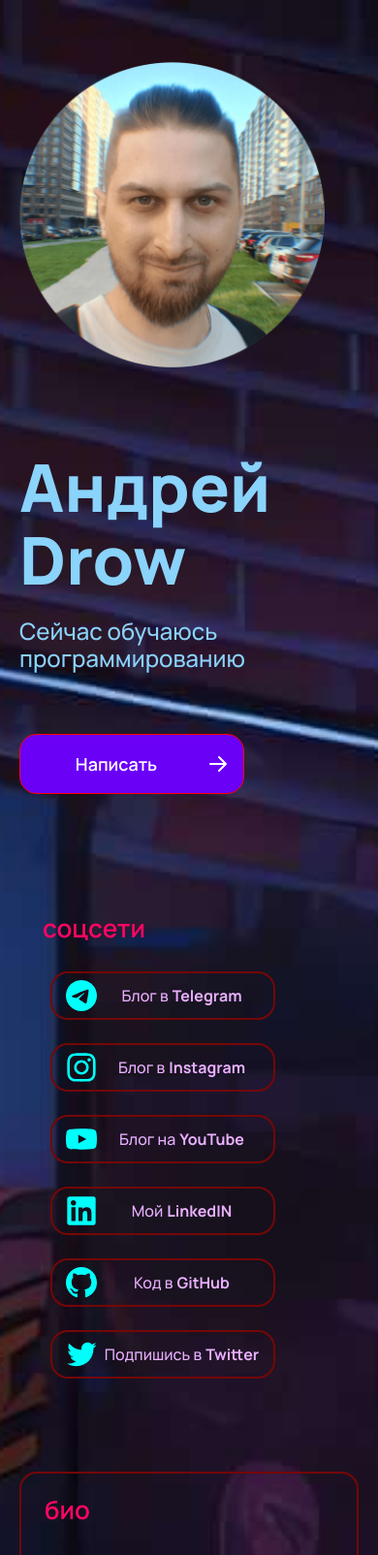
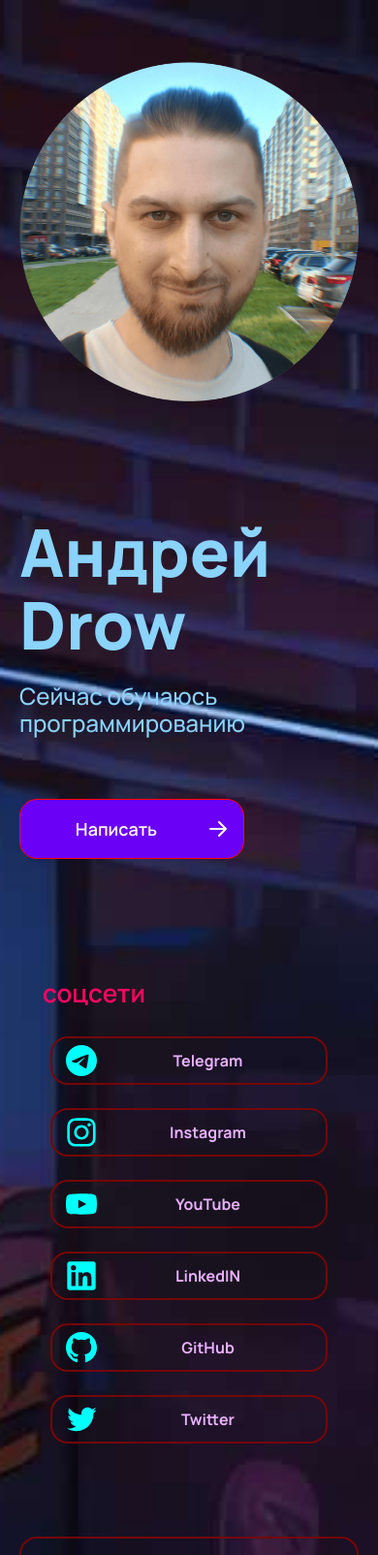
Before and after one commit to Drowh/portfolio-site, a plain HTML site: page index.html in a window 390 px wide. Shown: the top 1604 px of the page at 97% size. Drawn offline with Linux system fonts and the light colour scheme.

Commit message:
add adaptiv

```diff
--- a/index.html
+++ b/index.html
@@ -13,7 +13,7 @@
     <link rel="preconnect" href="https://fonts.gstatic.com" crossorigin>
     <link href="https://fonts.googleapis.com/css2?family=Arimo:ital,wght@0,400..700;1,400..700&display=swap"
         rel="stylesheet">
-    <title>About me</title>
+    <title>Andre Drow</title>
 </head>
 
 <body>
@@ -45,40 +45,40 @@
                         <a href="https://t.me/it_s_null9" target="_blank" class="social-link main-border">
                             <img src="./icons/Telegram.svg" alt="Telegram" class="social-icon">
                             <span class="social-name">
-                                <div>Блог в</div> <strong>Telegram</strong>
+                                <div class="hidden-480">Блог в</div> <strong>Telegram</strong>
                             </span>
                         </a>
                         <a href="https://www.instagram.com/andrey_pro_it?igsh=MTlta2FlamNya25ydw==" target="_blank"
                             class="social-link main-border">
                             <img src="./icons/Instagram.svg" alt="Instagram" class="social-icon">
                             <span class="social-name">
-                                <div>Блог в</div> <strong>Instagram</strong>
+                                <div class="hidden-480">Блог в</div> <strong>Instagram</strong>
                             </span>
                         </a>
                         <a href="https://www.youtube.com/channel/UCXzzHybthCVJryOlMhcjQ9Q" target="_blank"
                             class="social-link main-border">
                             <img src="./icons/YouTube.svg" alt="YouTube" class="social-icon">
                             <span class="social-name">
-                                <div>Блог на</div> <strong>YouTube</strong>
+                                <div class="hidden-480">Блог на</div> <strong>YouTube</strong>
                             </span>
                         </a>
                         <a href="./NoConnect.html" target="_blank" class="social-link main-border">
                             <img src="./icons/LinkedIN.svg" alt="LinkedIN" class="social-icon">
                             <span class="social-name">
-                                <div>Мой</div> <strong>LinkedIN</strong>
+                                <div class="hidden-480">Мой</div> <strong>LinkedIN</strong>
                             </span>
                         </a>
                         <a href="https://github.com/Drowh/portfolio-site" target="_blank"
                             class="social-link main-border">
                             <img src="./icons/GitHub.svg" alt="GitHub" class="social-icon">
                             <span class="social-name">
-                                <div>Код в</div> <strong>GitHub</strong>
+                                <div class="hidden-480">Код в</div> <strong>GitHub</strong>
                             </span>
                         </a>
                         <a href="NoConnect.html" target="_blank" class="social-link main-border">
                             <img src="./icons/Twitter.svg" alt="Twitter" class="social-icon">
                             <span class="social-name">
-                                <div>Подпишись в</div> <strong>Twitter</strong>
+                                <div class="hidden-480">Подпишись в</div> <strong>Twitter</strong>
                             </span>
                         </a>
                     </div>
--- a/style.css
+++ b/style.css
@@ -4,19 +4,7 @@
 }
 
 
-@media (max-width: 488px) {
-    .about-me {
-        display: flex;
-        flex-direction: column;
-    }
-}
 
-@media (max-width: 488px) {
-    .portfolio .items .item {
-            display: flex;
-            flex-direction: column;
-        }
-}
 
 body {
     margin: 0;
@@ -74,9 +62,9 @@ h3 {
     gap: 20px;
 }
 
-.photo-ava {
+.photo .photo-ava {
     max-width: 400px;
-    width: 90%;
+    width: 100%;
 }
 
 .short-description {
@@ -289,3 +277,55 @@ h3 {
     width: 100%;
 
 }
+
+@media screen and (max-width: 768px) {
+    .about-me {
+        gap: 52px;
+    }
+
+    .short-description {
+        max-width: 352px;
+    }
+
+    .social-link {
+        max-width: 352px;
+        flex: 1;
+        flex-basis: 200px;
+    }
+
+    .project-photo {
+        max-width: 260px;
+        flex-basis: 260px;
+    }
+
+    .project-photo img {
+        width: 100%;
+    }
+
+    .project {
+        flex: 1;
+    }
+}
+
+@media screen and (max-width: 480px) {
+    .about-me {
+        flex-direction: column;
+    }
+
+    .social-link {
+        flex-basis: 150px;
+    }
+
+    .portfolio .items .item {
+        flex-direction: column;
+        gap: 24px;
+    }
+
+    .project-photo {
+        flex-basis: auto;
+    }
+
+    .hidden-480 {
+        display: none;
+    }
+}
```
